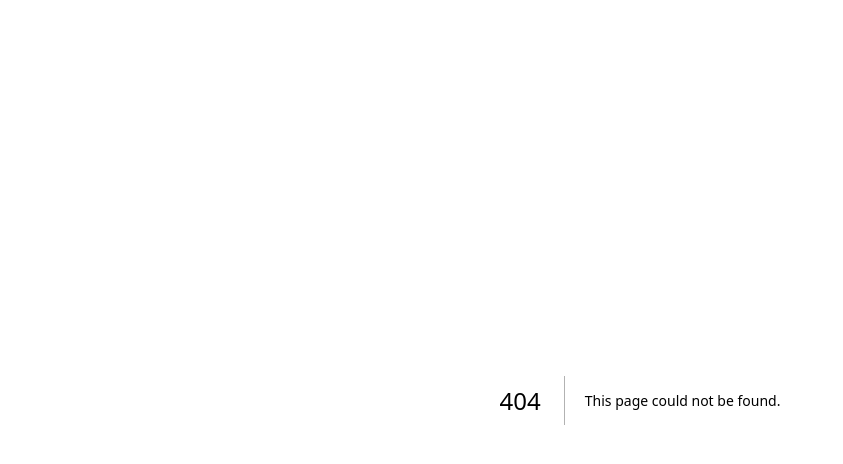
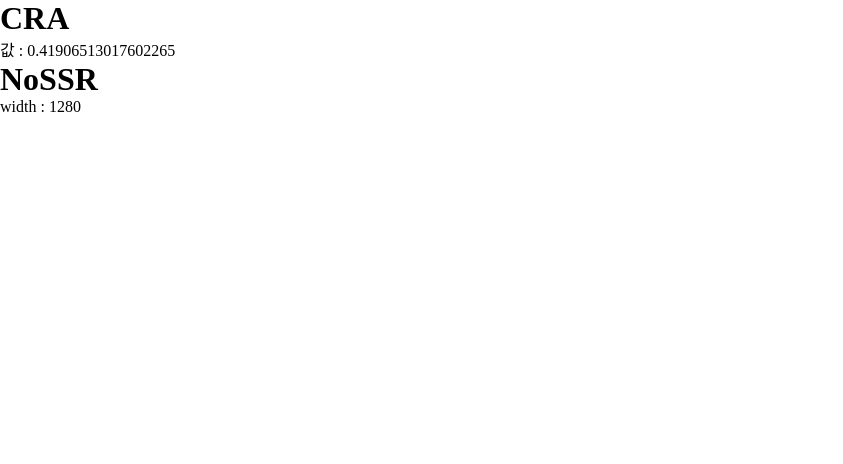
Before and after one commit to yammyam/Next.js-review, a Next.js app: page /section1/clientSideRendering in a window 1280 px wide. Before the commit this address had no page. Shown: the top 464 px of the page, without its empty margins (0-843 px from the left). Built offline with nearby package versions, Linux system fonts and the light colour scheme.

Commit message:
next/dynamic, useEffect, CSR

```diff
--- /dev/null
+++ b/components/section1/NoSSR.tsx
@@ -0,0 +1,4 @@
+const NoSSR = () => {
+  return <p>width : {window.innerWidth} </p>;
+};
+export default NoSSR;
--- /dev/null
+++ b/pages/section1/clientSideRendering.tsx
@@ -0,0 +1,27 @@
+import type { NextPage } from "next";
+import { useEffect, useState } from "react";
+import dynamic from "next/dynamic";
+// next에서 window, document 같은 속성을  useEffect밖에서 사용했을 경우 (ServerError: window is not defined)에러가 발생한다
+// ssr로 렌더링하고 싶지않은 컴포넌트가 있을경우 일반적인 import 가 아닌 next/dynamic을 사용함.
+const NoSSR = dynamic(() => import("../../components/section1/NoSSR"), {
+  ssr: false,
+});
+const Example: NextPage = () => {
+  const [data, setData] = useState(0);
+  useEffect(() => {
+    const delay = 2;
+    new Promise<number>((resove) =>
+      setTimeout(() => resove(Math.random()), delay * 1000)
+    ).then((result) => setData(result));
+  }, []);
+  return (
+    <main>
+      <h1>CRA</h1>
+      <p>값 : {data}</p>
+      <h1>NoSSR</h1>
+      <NoSSR />
+    </main>
+  );
+};
+
+export default Example;
```
